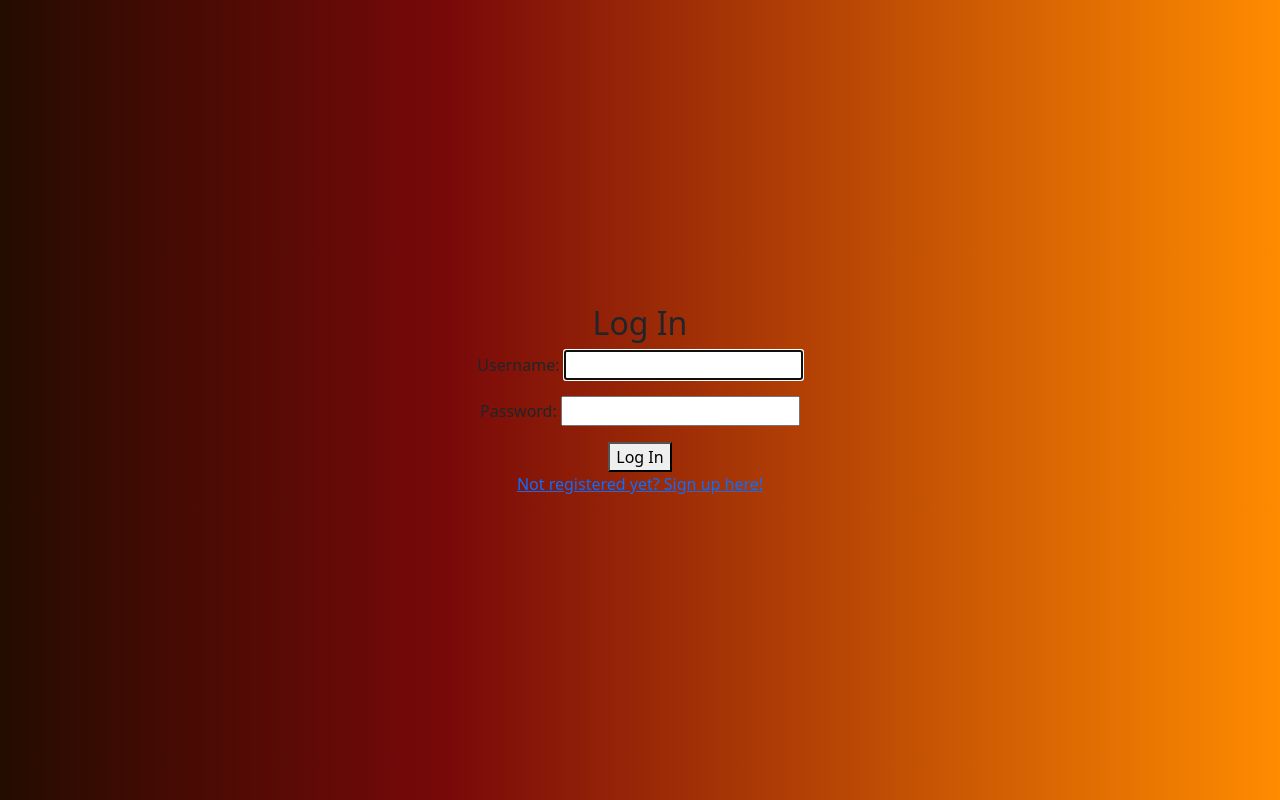
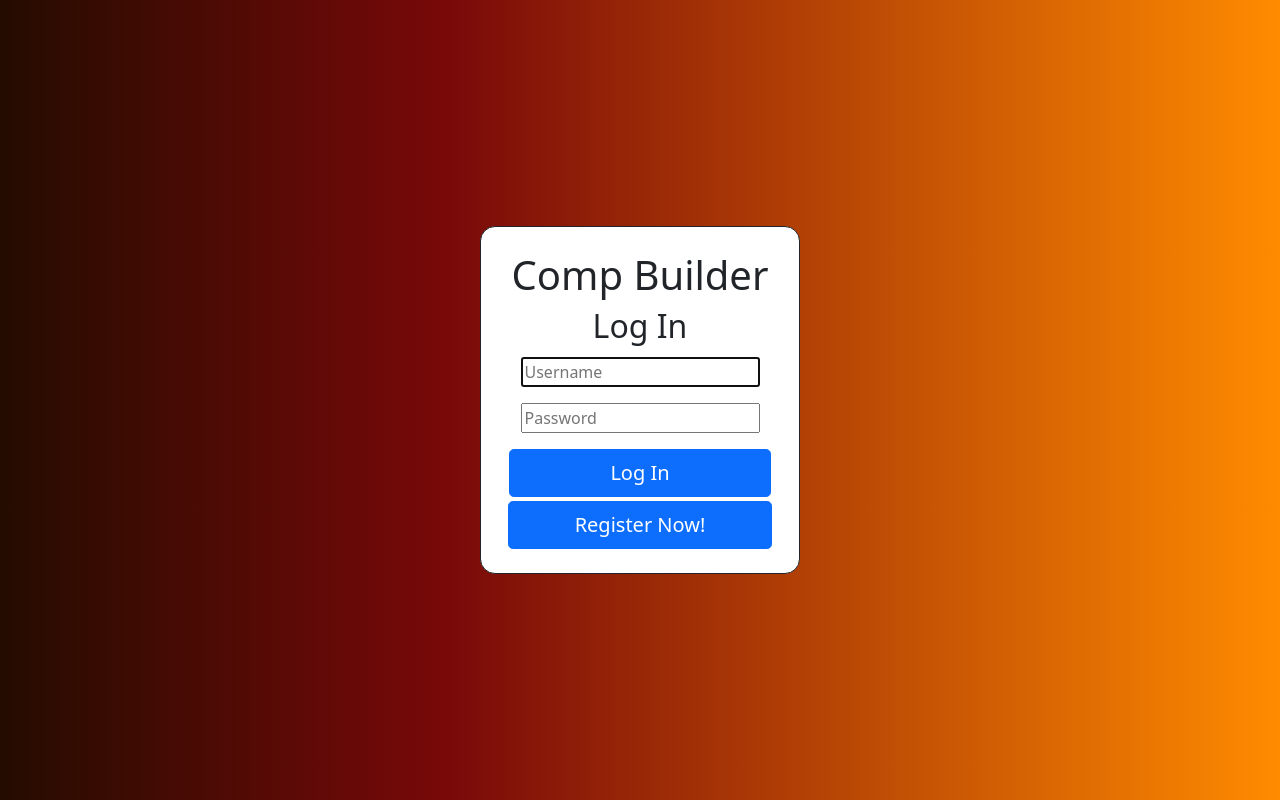
Before and after one commit to bgra9487/MCA, a Django app: page /login/ in a window 1280 px wide. Run offline with Django 3.2, Linux system fonts and the light colour scheme; some libraries are stand-ins or nearby versions.

Commit message:
redid login screen

```diff
--- a/mca/templates/registration/login.html
+++ b/mca/templates/registration/login.html
@@ -1,17 +1,26 @@
 {% extends 'base.html' %}
+
+{% load static %}
+<head>
+  <link rel="stylesheet" href="{% static 'css/login.css' %}">
+</head>
 
 {% block title %}Login{% endblock %}
 
 {% block content %}
 <div class = "jumbotron d-flex align-items-center text-center min-vh-100">
-  <div class="container-fluid">
+  <div class="container w-25 h-50 p-4" style="border: 1px solid; border-radius: 15px; background:rgb(255,255,255)">
+    <h1>Comp Builder</h1>
     <h2>Log In</h2>
-    <form method="post">
+    <form class="p-1" method="post">
       {% csrf_token %}
-      {{ form.as_p }}
-      <button type="submit">Log In</button>
+      <p><label for="id_username" class="visually-hidden">Username:</label>
+        <input type="text" placeholder="Username" name="username" autofocus="" autocapitalize="none" autocomplete="username" maxlength="150" required="" id="id_username"></p>
+      <p><label for="id_password" class="visually-hidden">Password:</label>
+         <input type="password" placeholder="Password" name="password" autocomplete="current-password" required="" id="id_password"></p>
+      <button class="w-100 btn btn-lg btn-primary"type="submit">Log In</button>
     </form>
-    <a href="{% url 'signup' %}">Not registered yet? Sign up here!</a>
+    <button class="btn btn-lg btn-primary" style="width:97.42%" onclick= "location.href = {% url 'signup' %}">Register Now!</button>
   </div>
 </div>
 {% endblock %}
```
